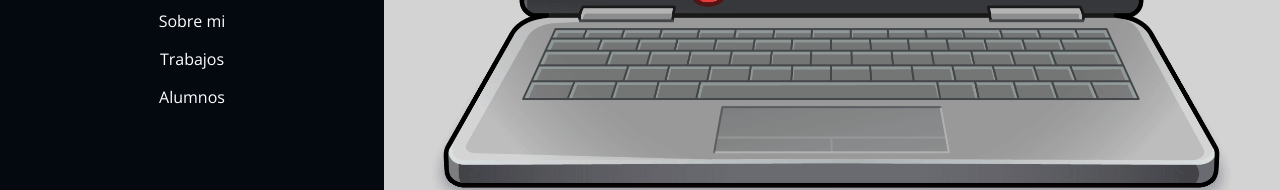
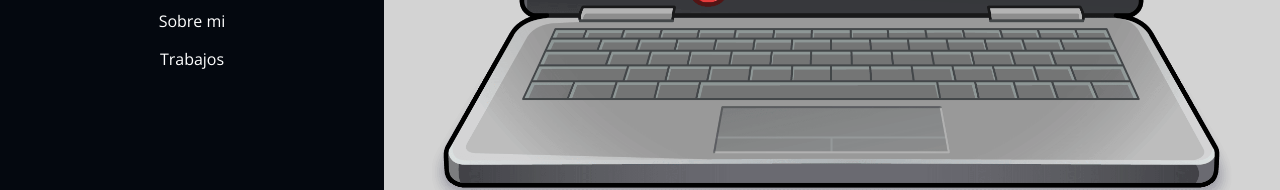
Before and after one commit to SofyFrontend/sofyfrontend.github.io, a plain HTML site: page index.html in a window 1280 px wide. Shown: the part 581-771 px from the top of the page. Drawn offline with nearby package versions, Linux system fonts and the light colour scheme.

Commit message:
esconder enlace alumnos

```diff
--- a/index.html
+++ b/index.html
@@ -58,7 +58,7 @@
                 <a href="#inicio"> Inicio </a>
                 <a href="#sobre-mi">Sobre mi</a>
                 <a href="#trabajos">Trabajos</a>
-                <a href="html/alumnos.html">Alumnos</a>
+                <!-- <a href="html/alumnos.html">Alumnos</a> -->
             </nav>
         </div>
         <div id="avatar_1">  </div>
```
